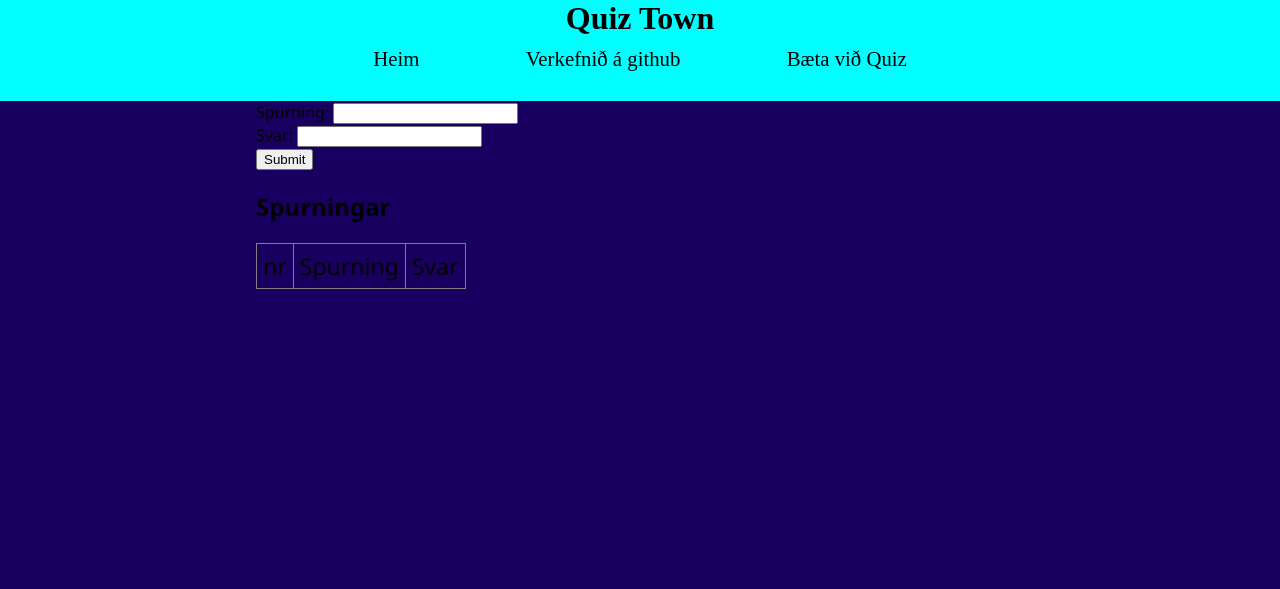
After one commit to nonni1234/timaverk-2, a Flask app: page /nyttquiz in a window 1280 px wide. The commit adds this page. Shown: the top 589 px of the page. Run offline with Flask 2, Linux system fonts and the light colour scheme.

Commit message:
náði að byrja á nyttquiz

```diff
--- a/app.py
+++ b/app.py
@@ -86,6 +86,9 @@ def result(name): # Result fyrir spurningarnar
     session.pop("rett")
     return template("result.html", svor=svor, rett=rett, total = len(quizzes[name]))
 
+@app.route("/nyttquiz")
+def nytt():
+    return template("nyttquiz.html")
 @app.errorhandler(404)
 def pagenotfound(error):
     return template("404.html"), 404
--- a/static/style.css
+++ b/static/style.css
@@ -151,3 +151,13 @@ body {
     margin: 10px auto;
     text-align: center;
 }
+/* nyttquiz.html */
+#spurningar-table {
+    border: 1px solid black;
+    border-collapse: collapse;
+}
+#spurningar-table td,#spurningar-table tr {
+    border: 1px solid gray;
+    padding: 6px;
+    font-size: 1.2em;
+}
--- a/templates/base-default.html
+++ b/templates/base-default.html
@@ -6,6 +6,23 @@
     <meta http-equiv="X-UA-Compatible" content="ie=edge">
     <link rel="stylesheet" href="/static/style.css">
     <title>{% block title %}{% endblock %}</title>
+    <script>
+        function newRow() {
+            var table = document.getElementById("spurningar-table");
+            var row = table.insertRow();
+            var spurning = document.getElementById("nyspurning").value;
+            var svar = document.getElementById("nyttsvar").value;
+            var cell1 = row.insertCell(0);
+            var cell2 = row.insertCell(1);
+            var cell3 = row.insertCell(2);
+            var rX = row.rowIndex
+
+            cell1.innerHTML = rX;
+            cell2.innerHTML = spurning;
+            cell3.innerHTML = svar;
+
+        }
+    </script>
 </head>
 <body>
     <div id="page-wrapper">
--- a/templates/header.html
+++ b/templates/header.html
@@ -2,4 +2,5 @@
 <nav>
     <a href="/">Heim</a>
     <a href="https://github.com/nonni1234/timaverk-2" target="_blank">Verkefnið á github</a>
+    <a href="/nyttquiz">Bæta við Quiz</a>
 </nav>
--- /dev/null
+++ b/templates/nyttquiz.html
@@ -0,0 +1,17 @@
+{% extends "base-default.html" %}
+{% block title %}Nýtt Quiz{% endblock %}
+{% block content %}
+    Spurning: <input type="text" name="nyspurning" id="nyspurning"><br>
+    Svar: <input type="text" name="nyttsvar" id="nyttsvar"><br>
+    <button onclick="newRow()" type="submit">Submit</button>
+<table id="spurningar-table">
+    <thead><h2>Spurningar</h2></thead>
+    <tbody id="spurningar-body">
+        <tr>
+            <td>nr</td>
+            <td>Spurning</td>
+            <td>Svar</td>
+        </tr>
+    </tbody>
+</table>
+{% endblock %}
--- a/templates/quiz.html
+++ b/templates/quiz.html
@@ -4,7 +4,7 @@
 <div class="spurning">
     <h1> {{ spurning[1] }} </h1>
     <form action="/next/{{quiznafn}}" method="post">
-        <input type="text" name="svar" class="svar" autofocus><br>
+        <input type="text" name="svar" class="svar" autofocus required><br>
         <input type="submit" value="Næsta spurning" class="submit">
     </form>
 
```
Also changed, not shown: README.md.
